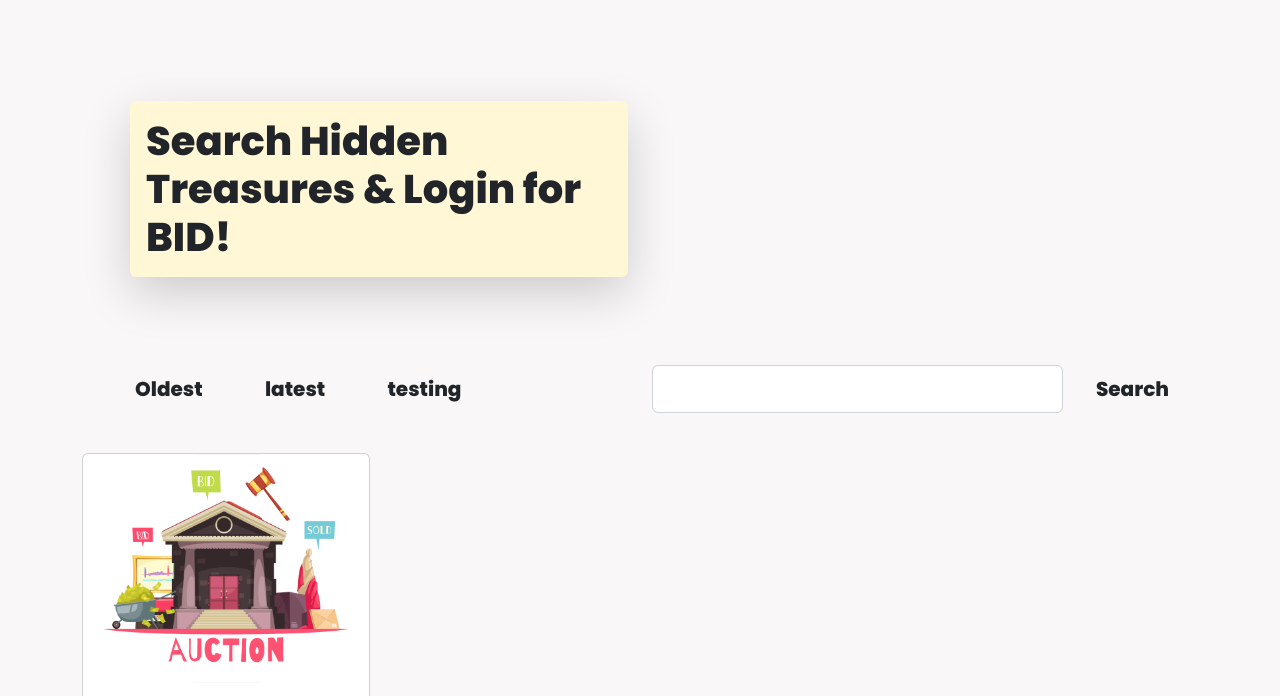
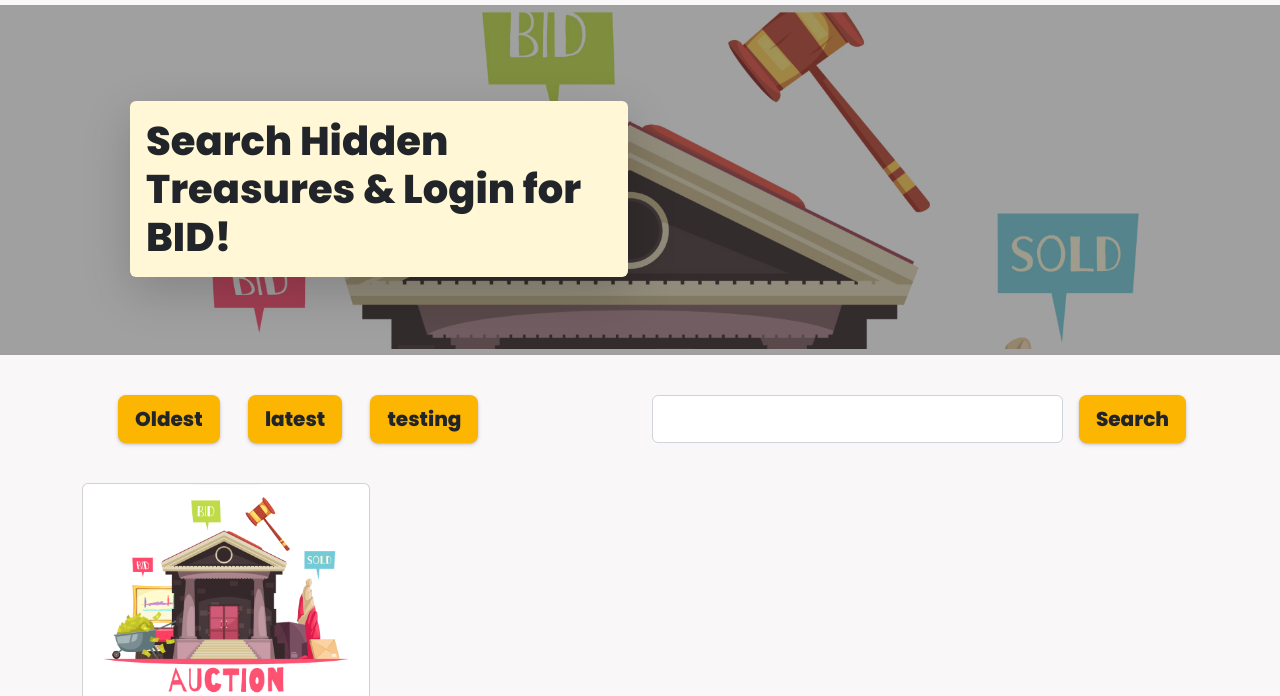
Before and after one commit to RohitAmdahl/auction_website, a website: page explore.html in a window 1280 px wide. Shown: the part 84-780 px from the top of the page. Drawn offline with nearby package versions, Linux system fonts and the light colour scheme.

Commit message:
explore page scss file updated

```diff
--- a/src/scss/partials/_explore.scss
+++ b/src/scss/partials/_explore.scss
@@ -1,8 +1,20 @@
-.hero-explore-img {
-  background-image: url();
+.explore-img {
+  background-image: url(/pictures/explore.jpg);
   background-repeat: no-repeat;
   background-position: center;
   background-size: cover;
   background-position-x: center;
-  height: 325px;
+  height: 350px;
 }
+
+.explore-action {
+  max-width: 150px;
+  background-color: $orange;
+  box-shadow: rgba(50, 50, 93, 0.25) 0px 2px 5px -1px,
+    rgba(0, 0, 0, 0.3) 0px 1px 3px -1px;
+  &:hover {
+    background-color: $yellow;
+    transform: translateY(2px);
+    box-shadow: inset 0px 10px 20px 2px rgba(0, 0, 0, 0.25);
+  }
+}
```
Also changed, not shown: dist/css/styles.css, 2 other files.
